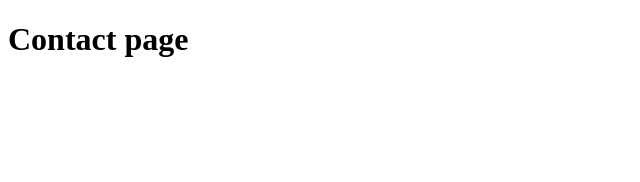
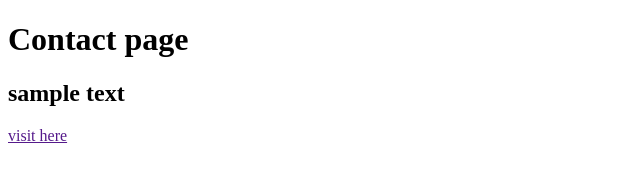
Before and after one commit to Vaibhavihole31/icp9.0-html-github-group-project-1, a plain HTML site: page pages/contact.html in a window 1280 px wide. Shown: the whole page, without its empty margins (0-640 px from the left). Drawn offline with Linux system fonts and the light colour scheme.

Commit message:
sample text added

```diff
--- a/pages/contact.html
+++ b/pages/contact.html
@@ -7,5 +7,7 @@
 </head>
 <body>
        <h1>Contact page</h1>
+       <h2>sample text </h2>
+       <a href="">visit here</a>
 </body>
 </html>
```
